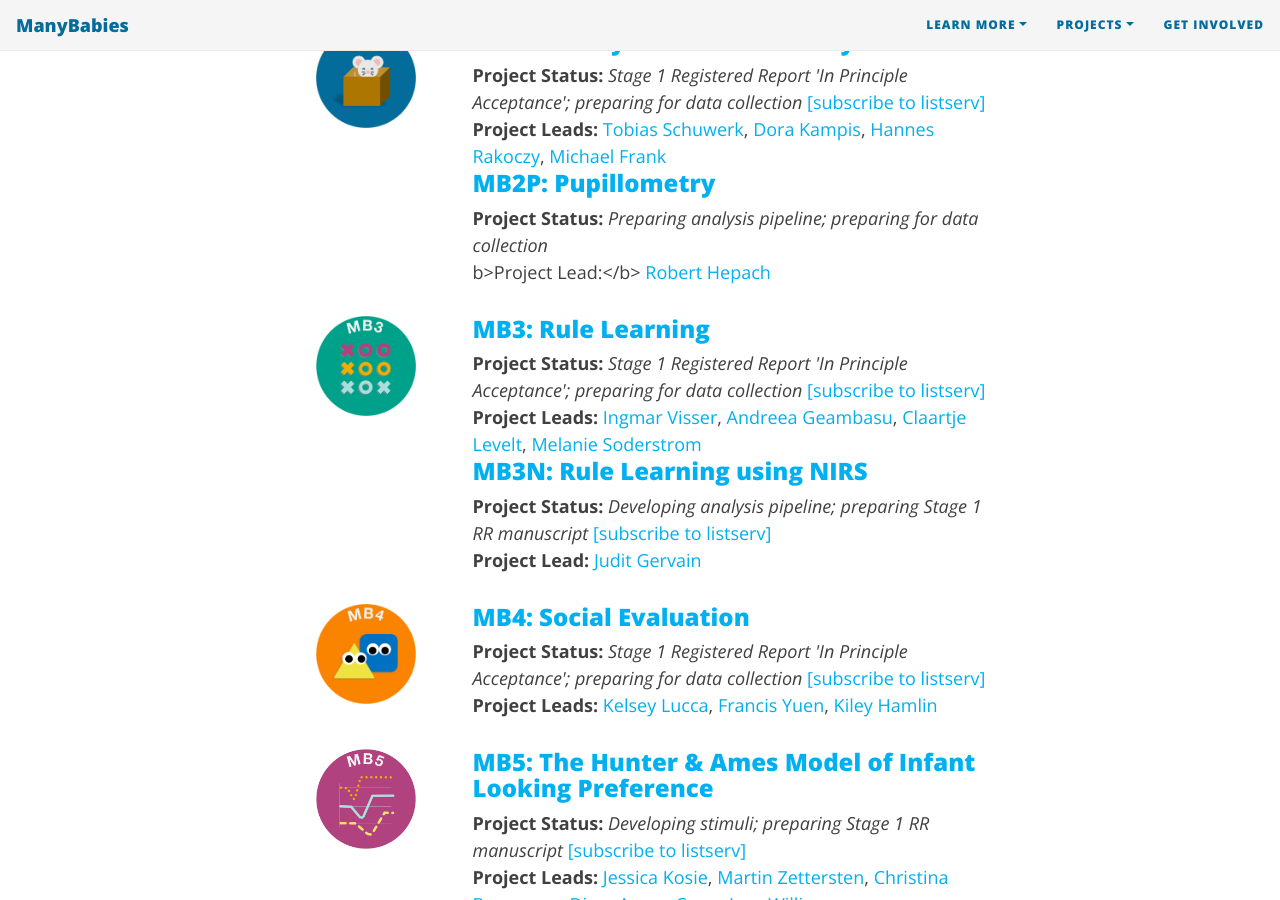
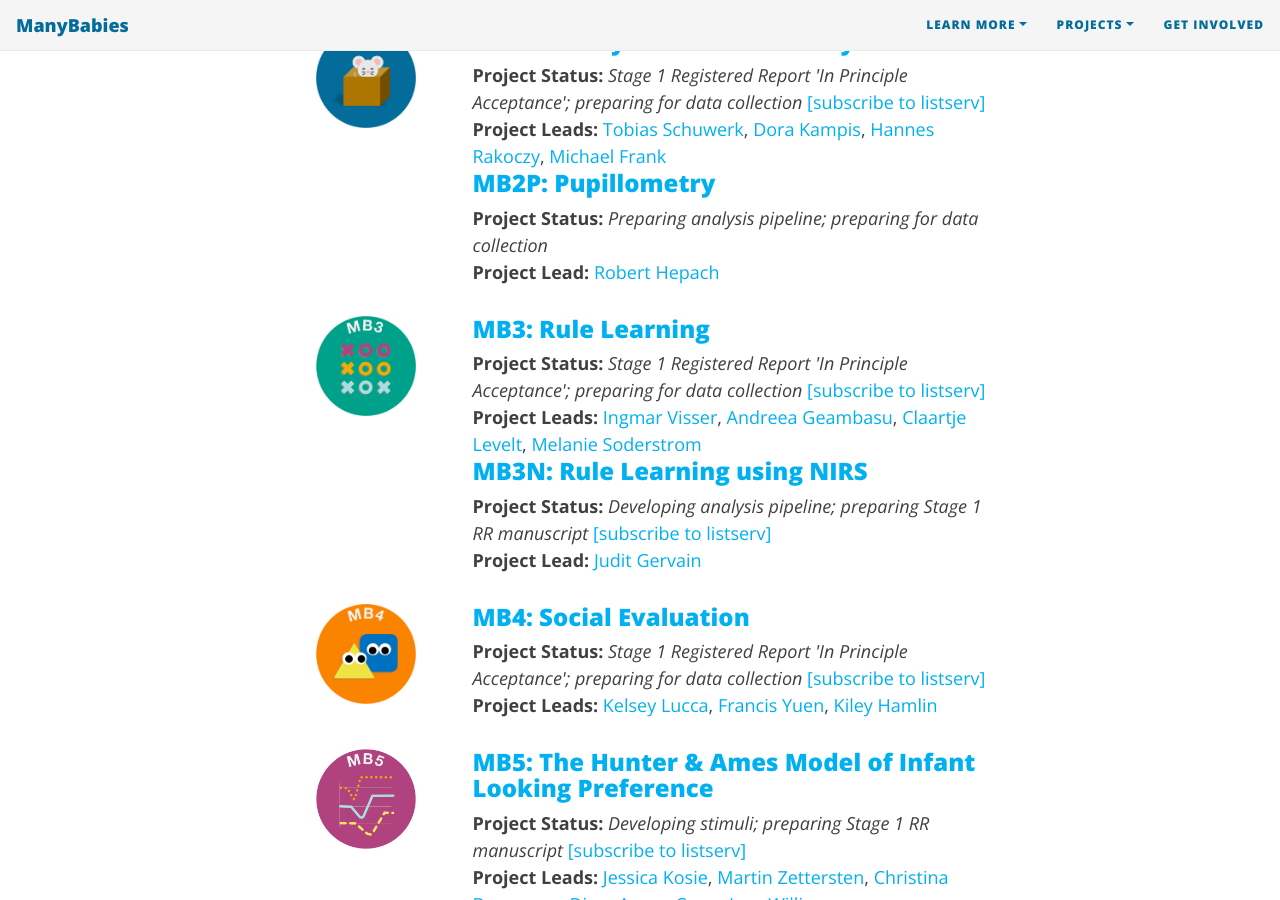
Before and after one commit to manybabies/manybabies.github.io, a Jekyll site: the page built from get_involved_temp.md, in a window 1280 px wide and 900 px high, scrolled down 1816 px. Built offline with Jekyll 4.4.1, drawn with Linux system fonts in a browser that asks for light colours; nearby versions of some CDN libraries; some web fonts are replaced.

Commit message:
Update get_involved_temp.md

```diff
--- a/get_involved_temp.md
+++ b/get_involved_temp.md
@@ -63,26 +63,32 @@
         <b>Project Status:</b> <i>Complete</i>
           <a href="https://mailman.stanford.edu/mailman/listinfo/manybabies1">[subscribe to listserv]</a><br>
         <b>Project Leads:</b> <a href="mailto:mcfrank@stanford.edu">Michael Frank</a>, <a href="mailto:M_Soderstrom@umanitoba.ca">Melanie Soderstrom</a>
+        <br>
         <h3><a href="{{site.baseurl}}{% link MB1A.md %}">MB1A: Infant-Directed Speech Preference in African Infants</a></h3>
         <b>Project Status:</b> <i>Collecting data</i>
           <a href="https://mailman.stanford.edu/mailman/listinfo/manybabies-africa">[subscribe to listserv]</a><br>
         <b>Project Leads:</b> <a href="mailto:abc@ucsd.edu">Alex Carstensen</a>, <a href="mailto:kachergis@stanford.edu">George Kachergis</a>,
           <a href="mailto:angelinetsui@gmail.com">Angeline Tsui</a>, <a href="mailto:caseylw@princeton.edu">asey Lew-Williams</a>,
           <a href="mailto:mcfrank@stanford.edu">Michael Frank</a>
+        <br>
         <h3><a href="{{site.baseurl}}{% link MB1B.md %}">MB1B: Infant-Directed Speech Preference in Bilingual Infants</a></h3>
         <b>Project Status:</b> <i>Complete</i>
           <a href="https://groups.google.com/forum/#!forum/manybabies-bilingual">[subscribe to listserv]</a><br>
         <b>Project Lead:</b> <a href="mailto:k.byers@concordia.ca">Krista Byers-Heinlein</a>
+        <br>
         <h3><a href="{{site.baseurl}}{% link MB1G.md %}">MB1G: Gaze Following in Monolingual and Bilingual Infants</a></h3>
         <b>Project Status:</b> <i>Complete</i><br>
         <b>Project Lead:</b> <a href="mailto:k.byers@concordia.ca">Krista Byers-Heinlein</a>
+        <br>
         <h3><a href="{{site.baseurl}}{% link MB1L.md %}">MB1L: Longitudinal Vocabulary Follow-up</a></h3>
         <b>Project Status:</b> <i>Stage 2 manuscript prep</i>
           <a href="https://groups.google.com/u/1/g/mb1-cdi-follow-up">[subscribe to listserv]</a><br>
         <b>Project Lead:</b> <a href="mailto:M_Soderstrom@umanitoba.ca">Melanie Soderstrom</a>
+        <br>
         <h3><a href="{{site.baseurl}}{% link MB1N.md %}">MB1N: Native Languages Follow-up</a></h3>
         <b>Project Status:</b> <i>Collecting data</i><br>
         <b>Project Leads:</b> <a href="mailto:natalia.kartushina@psykologi.uio.no">Natalia Kartushina</a>, <a href="mailto:virginie.durier@univ-rennes1.fr">Virginie Durier</a>
+        <br>
         <h3><a href="{{site.baseurl}}{% link MB1T.md %}">MB1T: Test-Retest Follow-up</a></h3>
         <b>Project Status:</b> <i>Final manuscript prep</i><br>
         <b>Project Lead:</b> <a href="mailto:melanie.schreiner@psych.uni-goettingen.de">Melanie Schreiner</a>
@@ -101,9 +107,10 @@
           <a href="https://mailman.stanford.edu/mailman/listinfo/manybabies2">[subscribe to listserv]</a><br>
         <b>Project Leads:</b> <a href="mailto:Tobias.Schuwerk@psy.lmu.de">Tobias Schuwerk</a>, <a href="mailto:dk@psy.ku.dk">Dora Kampis</a>,
           <a href="mailto:hrakocz@uni-goettingen.de">Hannes Rakoczy</a>, <a href="mailto:mcfrank@stanford.edu">Michael Frank</a>
+        <br>
         <h3><a href="{{site.baseurl}}{% link MB2.md %}">MB2P: Pupillometry</a></h3>
         <b>Project Status:</b> <i>Preparing analysis pipeline; preparing for data collection</i><br>
-        b>Project Lead:</b> <a href="mailto:robert.hepach@psy.ox.ac.uk">Robert Hepach</a>
+        <b>Project Lead:</b> <a href="mailto:robert.hepach@psy.ox.ac.uk">Robert Hepach</a>
       </div>
     </div>
     <div class="col-sm-12">
@@ -119,6 +126,7 @@
           <a href="https://mailman.stanford.edu/mailman/listinfo/manybabies3">[subscribe to listserv]</a><br>
         <b>Project Leads:</b> <a href="mailto:i.visser@uva.nl">Ingmar Visser</a>, <a href="mailto:a.geambasu@hum.leidenuniv.nl">Andreea Geambasu</a>,
           <a href="mailto:c.c.levelt@hum.leidenuniv.nl">Claartje Levelt</a>, <a href="mailto:M_Soderstrom@umanitoba.ca">Melanie Soderstrom</a>
+        <br>
         <h3><a href="{{site.baseurl}}{% link MB3N.md %}">MB3N: Rule Learning using NIRS</a></h3>
         <b>Project Status:</b> <i>Developing analysis pipeline; preparing Stage 1 RR manuscript</i>
           <a href="https://groups.google.com/g/mb3nirs">[subscribe to listserv]</a><br>
```
